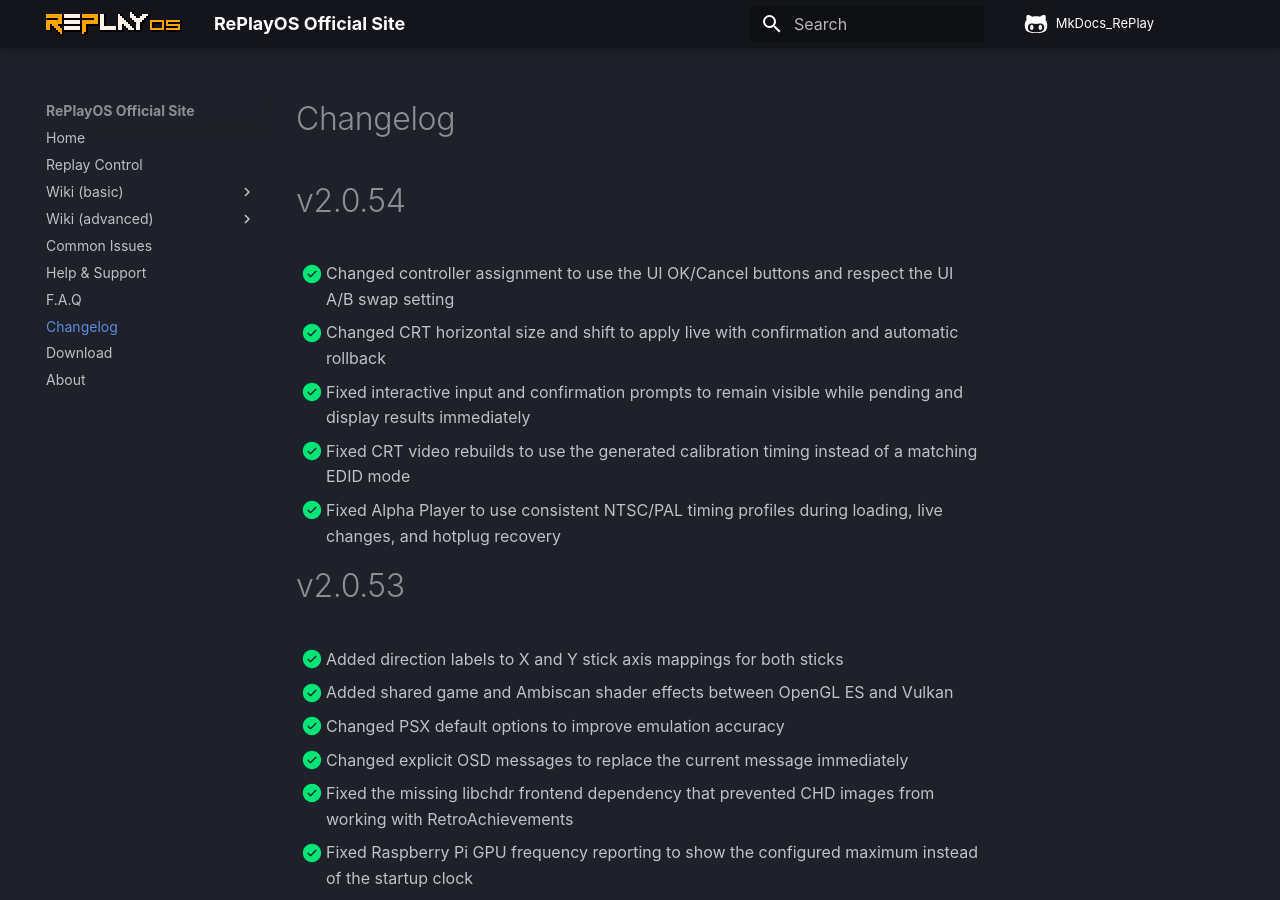
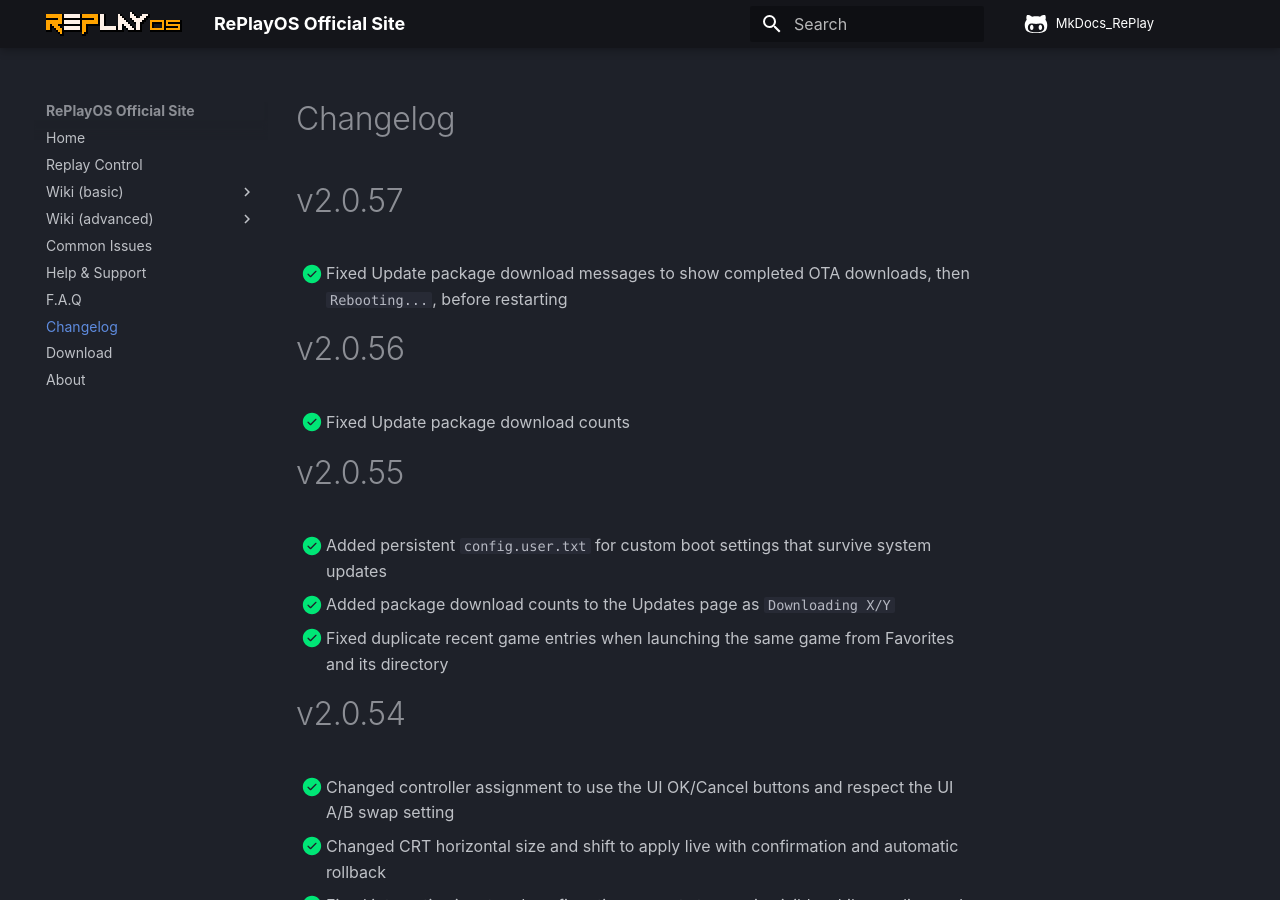
Before and after one commit to rtomasa/MkDocs_RePlay, an MkDocs documentation site: the page built from docs/changelog.md, in a window 1280 px wide and 900 px high. Built offline with MkDocs 1.6.1 and Material for MkDocs 9.7.7, drawn with Linux system fonts in a browser that asks for light colours; some web fonts are replaced; comment, search, counter and statistics services are not loaded.

Commit message:
Updated changelog

```diff
--- a/docs/changelog.md
+++ b/docs/changelog.md
@@ -1,4 +1,15 @@
 # Changelog
+
+# v2.0.57
+- [X] Fixed Update package download messages to show completed OTA downloads, then `Rebooting...`, before restarting
+
+# v2.0.56
+- [X] Fixed Update package download counts
+
+# v2.0.55
+- [X] Added persistent `config.user.txt` for custom boot settings that survive system updates
+- [X] Added package download counts to the Updates page as `Downloading X/Y`
+- [X] Fixed duplicate recent game entries when launching the same game from Favorites and its directory
 
 # v2.0.54
 - [X] Changed controller assignment to use the UI OK/Cancel buttons and respect the UI A/B swap setting
```
